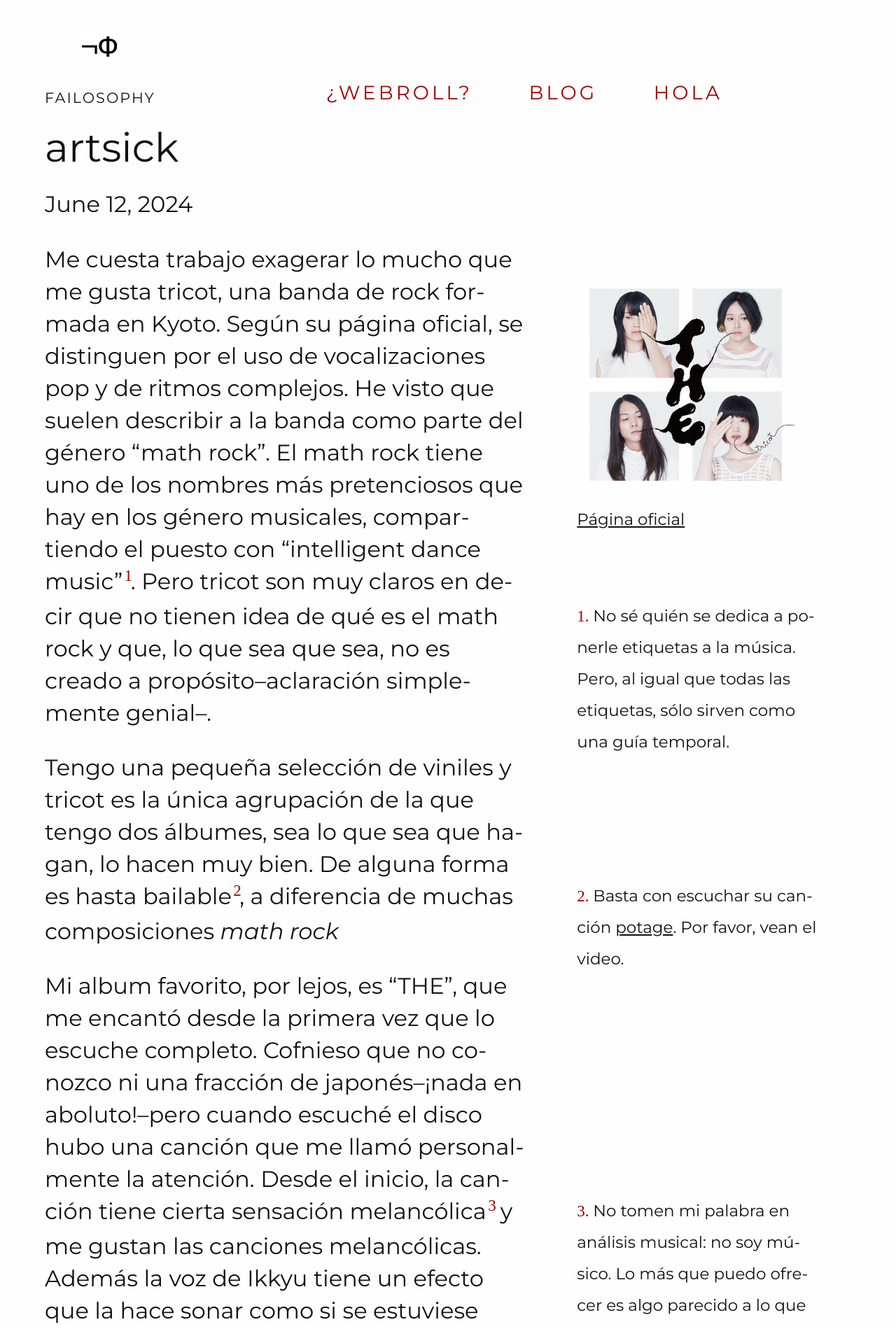
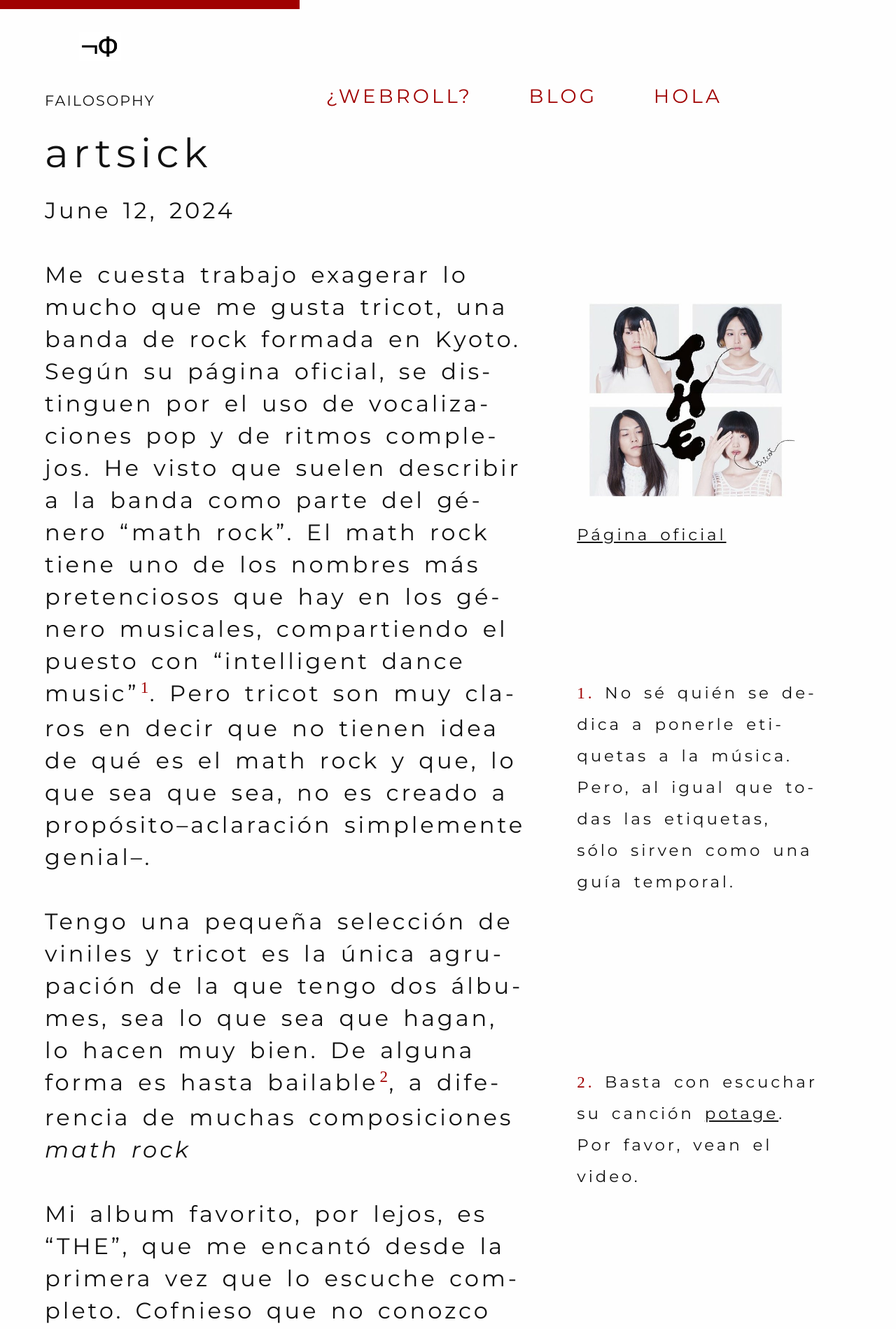
Before and after one commit to Oiuhukt/failosophy, a Jekyll site: the page built from _posts/2024-06-12-artsick.md, in a window 1280 px wide. Shown: the top 1899 px of the page at 70% size. Built offline with Jekyll 4.4.1, drawn with Linux system fonts in a browser that asks for light colours; some web fonts are replaced.

Commit message:
modificando lineheight

```diff
--- a/_layouts/default.html
+++ b/_layouts/default.html
@@ -2,6 +2,9 @@
 <html lang="es">
     {% include head.html %}
     <body>
+        <a href="#main-content" class="skip-to-content"
+            >Saltar al contenido principal</a
+        >
         {% include header.html %}
         <article class="group">{{ content }}</article>
         {% include print-footer.html %} {% include footer.html %}
--- a/css/tufte.scss
+++ b/css/tufte.scss
@@ -20,6 +20,113 @@
 @use "syntax-highlighting";
 
 // Global Resets
+
+/* ============================================
+   ACCESSIBILITY & READABILITY STANDARDS
+   WCAG 2.1 AA Compliant
+   ============================================ */
+
+/* Base body text - 16px minimum (1rem = 16px equivalent) */
+html {
+    /* Minimum 16px for accessibility */
+    font-size: clamp(16px, 5vw, 23px);
+}
+
+/* Line height: minimum 1.5x font size */
+body,
+p,
+li,
+blockquote,
+.sidenote,
+.marginnote {
+    line-height: 1.6; /* 1.6 > 1.5 minimum */
+}
+
+/* Paragraph spacing: minimum 2x font size */
+p,
+li {
+    line-height: 1.6; /* Changed from 2rem */
+    margin-top: 2rem; /* Changed from 1.4rem */
+    margin-bottom: 2rem; /* Added */
+    padding-right: 2rem;
+    vertical-align: baseline;
+}
+
+/* Letter spacing: minimum 0.12x font size */
+body,
+p,
+h1,
+h2,
+h3,
+.sans,
+.credits {
+    letter-spacing: 0.12em;
+}
+
+/* Word spacing: minimum 0.16x font size */
+body,
+p,
+li,
+blockquote {
+    word-spacing: 0.16em;
+}
+
+/* Ensure all text meets contrast ratio 4.5:1 */
+/* Current: #111111 on #fefefe = ~14.5:1 (exceeds AAA) */
+body {
+    color: #111111;
+    background-color: #fefefe;
+}
+
+/* High contrast focus indicator for keyboard navigation */
+a:focus,
+button:focus,
+input:focus {
+    outline: 2px solid #a00000;
+    outline-offset: 2px;
+}
+
+/* Skip to content link for screen readers */
+.skip-to-content {
+    position: absolute;
+    top: -40px;
+    left: 0;
+    background: #a00000;
+    color: #fefefe;
+    padding: 8px;
+    text-decoration: none;
+    z-index: 100;
+}
+
+.skip-to-content:focus {
+    top: 0;
+}
+
+/* Responsive text sizing for large text (18pt+) */
+h1,
+h2,
+h3 {
+    /* Large text can use 3:1 ratio */
+    font-weight: 500;
+}
+
+/* Ensure links are distinguishable beyond color */
+a {
+    text-decoration: underline;
+    text-decoration-thickness: 1px;
+}
+
+/* Reduced motion preference */
+@media (prefers-reduced-motion: reduce) {
+    *,
+    *::before,
+    *::after {
+        animation-duration: 0.01ms !important;
+        animation-iteration-count: 1 !important;
+        transition-duration: 0.01ms !important;
+        scroll-behavior: auto !important;
+    }
+}
 
 * {
     margin: 0;
@@ -75,7 +182,7 @@
 /* Fluid responsive font size: 15pt on mobile, 17pt on desktop */
 /* Minimum: 20px (15pt), Preferred: 5vw (scales with screen), Maximum: 23px (17pt) */
 html {
-    font-size: clamp(20px, 5vw, 23px);
+    font-size: clamp(16px, 5vw, 23px);
 }
 
 // Mathjax fonts need TLC
@@ -103,6 +210,7 @@
     font-family: $body-font;
     background-color: $bg-color;
     color: $text-color;
+    line-height: 1.6;
     max-width: 1400px;
     counter-reset: sidenote-counter;
 }
```
Also changed, not shown: index.md (+1 -1 lines).
